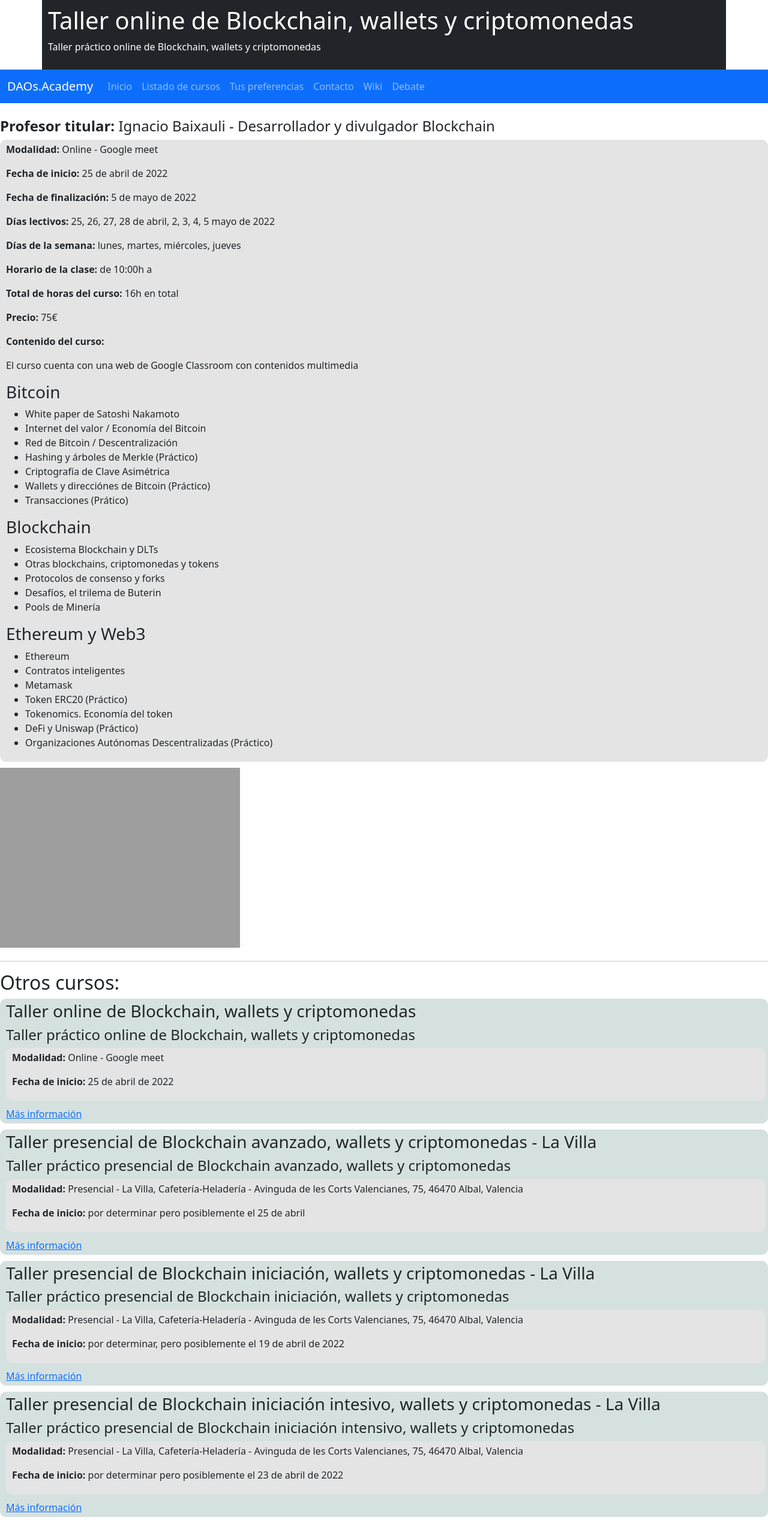
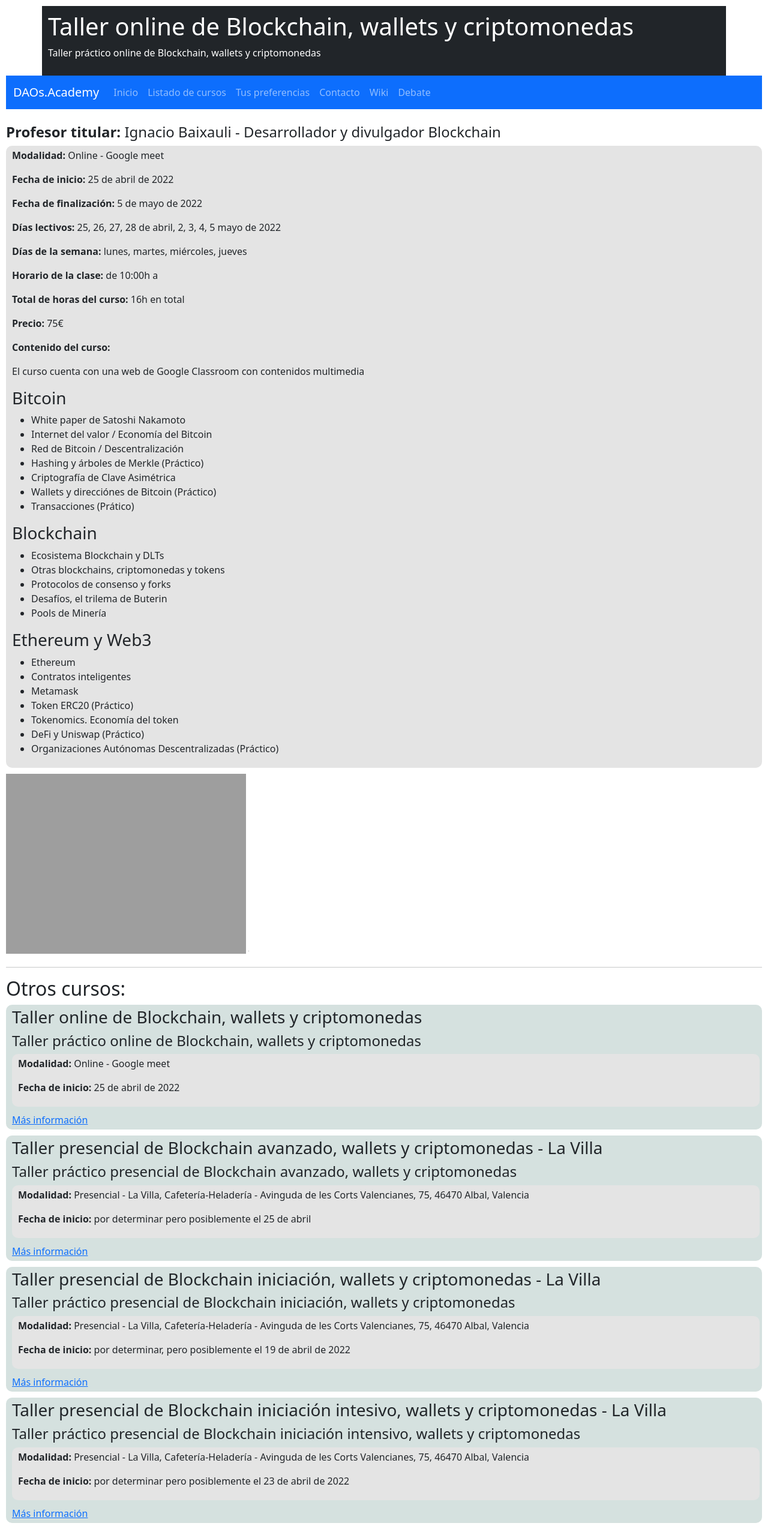
Before and after one commit to DAOsAcademy/DAOsAcademy, a Jekyll site: the page built from _cursos/blockchainv3.md, in a window 1280 px wide. Shown: the whole page at 60% size. Built offline with Jekyll 4.4.1, drawn with Linux system fonts in a browser that asks for light colours; grey boxes are pictures that could not be loaded.

Commit message:
Update curso.html

```diff
--- a/_layouts/curso.html
+++ b/_layouts/curso.html
@@ -1,5 +1,6 @@
 {% include head.html %}
-<link rel="stylesheet" href="/assets/css/styles.css">
+<body style="margin: 10px">
+  <link rel="stylesheet" href="/assets/css/styles.css">
 <div class="container bg-dark text-white" style="margin:0px>;padding:10px;/* max-width: 960px; */">
   <h1>{{ page.nombre }}</h1>
   <p>{{ page.descripcion }}</p>
@@ -47,3 +48,5 @@
     <a href="{{ curso.url }}">Más información</a>
   </div>
 {% endfor %}
+
+</body>
```
